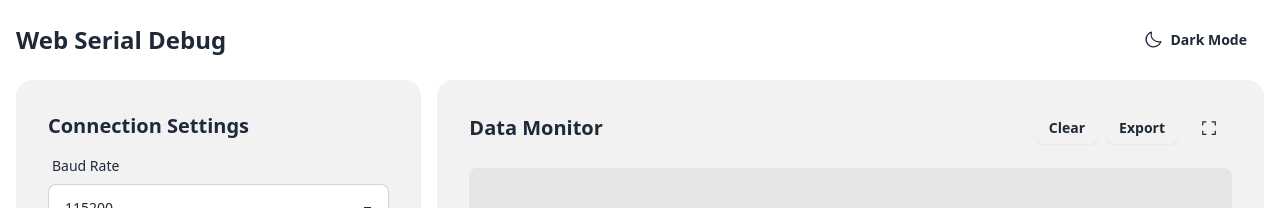
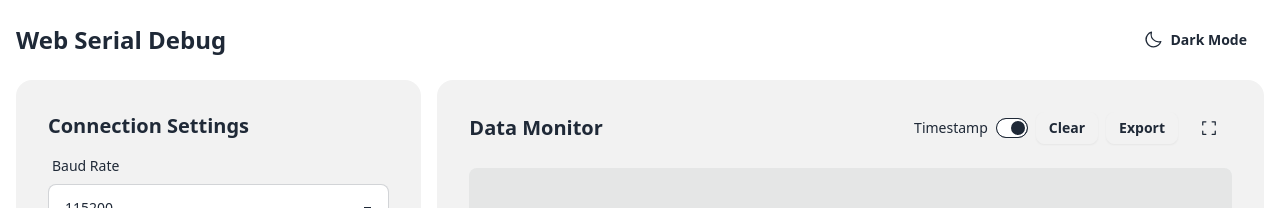
Before and after one commit to 0x1abin/serialpeer, a Nuxt app: page / in a window 1280 px wide. Shown: the top 208 px of the page. Built offline with nearby package versions, Linux system fonts and the light colour scheme.

Commit message:
Add timestamp toggle to SerialMonitor component for enhanced message logging

```diff
--- a/components/SerialMonitor.vue
+++ b/components/SerialMonitor.vue
@@ -4,6 +4,16 @@
       <div class="flex justify-between items-center mb-4">
         <h2 class="card-title">Data Monitor</h2>
         <div class="space-x-2 flex items-center">
+          <div class="form-control">
+            <label class="label cursor-pointer space-x-2">
+              <span class="label-text">Timestamp</span>
+              <input
+                type="checkbox"
+                class="toggle toggle-sm"
+                v-model="store.logConfig.showTimestamp"
+              />
+            </label>
+          </div>
           <button class="btn btn-sm" @click="store.clearMessages">
             Clear
           </button>
@@ -54,7 +64,13 @@ const isMaximized = ref(false)
 const formattedMessages = computed(() => {
   return store.messages.map(msg => {
     const timestamp = store.logConfig.showTimestamp
-      ? `[${new Date(msg.timestamp).toLocaleTimeString()}] `
+      ? `[${new Date(msg.timestamp).toLocaleTimeString('en-US', {
+          hour12: false,
+          hour: '2-digit',
+          minute: '2-digit',
+          second: '2-digit',
+          fractionalSecondDigits: 3
+        })}] `
       : ''
     const direction = msg.direction === 'received' ? '<<' : '>>'
     const format = msg.format === 'HEX' ? '[HEX]' : ''
@@ -141,4 +157,15 @@ textarea::-webkit-scrollbar-thumb:hover {
 .card {
   transition: all 0.3s ease;
 }
+
+/* 添加开关样式 */
+.form-control {
+  display: flex;
+  align-items: center;
+}
+
+.label {
+  padding: 0;
+  min-height: auto;
+}
 </style>
```
